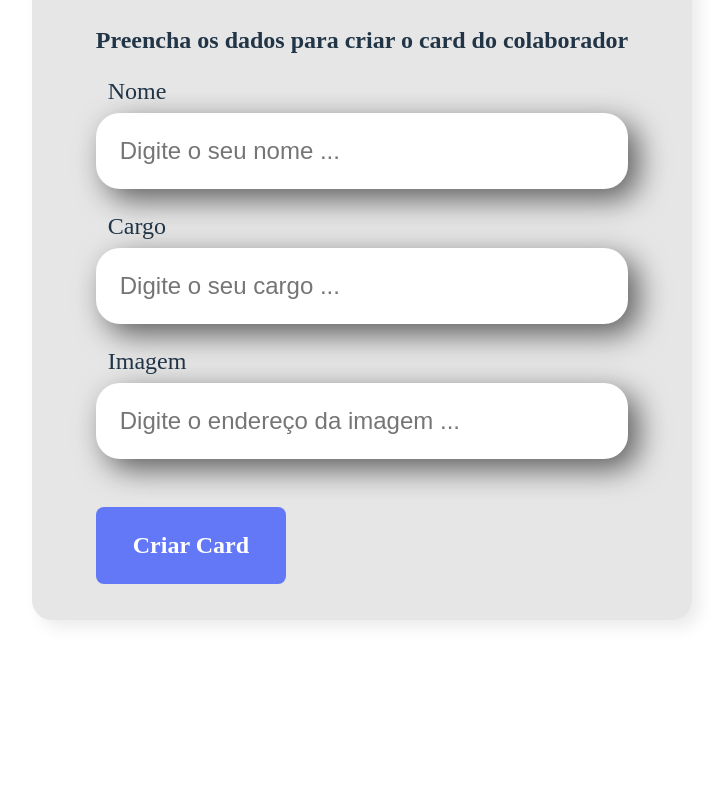
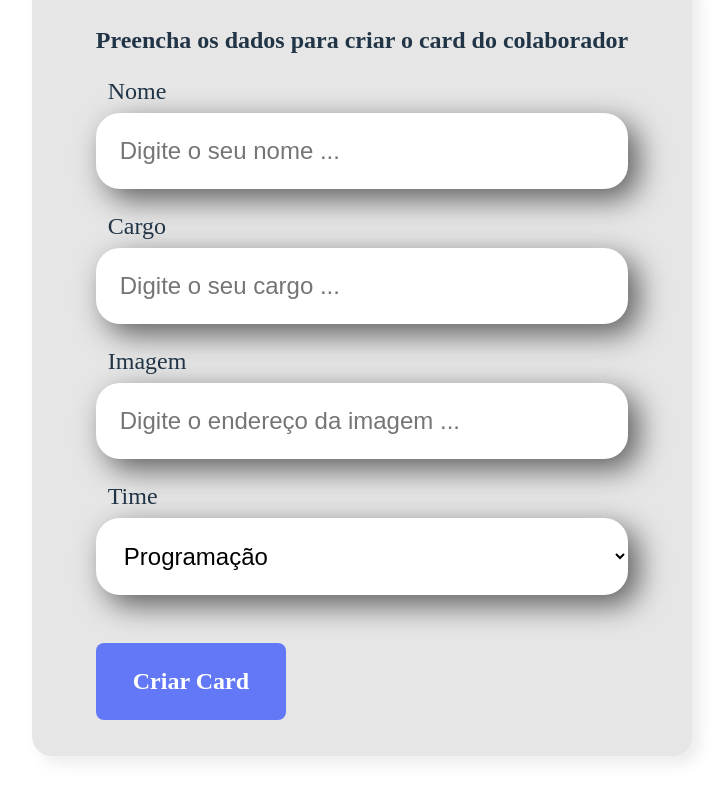
Before and after one commit to vinimaffra03/reactalura, a React (Vite) app: page / in a window 1280 px wide. Shown: the part 607-1407 px from the top of the page, without its empty margins (278-1006 px from the left). Before the commit the page ends 1307 px from the top, so only its background shows below. Built offline with nearby package versions, Linux system fonts and the light colour scheme.

Commit message:
forms pronto

```diff
--- a/src/componentes/Formulario/index.jsx
+++ b/src/componentes/Formulario/index.jsx
@@ -1,7 +1,18 @@
 import CampoTexto from '../CampoTexto'
+import ListaSuspensa from '../listaSuspensa'
 import './Formulario.css'
 
 const Formulario = () => {
+
+    const times = [
+        'Programação',
+        'Front-end',
+        'Data-Science',
+        'DevOps',
+        'Mobile',
+        'Inovação e Gestão'
+    ]
+
     return(
         <section className='formulario'>
             <form>
@@ -9,6 +20,7 @@ const Formulario = () => {
                 <CampoTexto label="Nome" placeholder="Digite o seu nome"/>
                 <CampoTexto label="Cargo" placeholder="Digite o seu cargo"/>
                 <CampoTexto label="Imagem" placeholder="Digite o endereço da imagem"/>
+                <ListaSuspensa label='Time' itens={times}/>
                 <button>Criar Card</button>
             </form>
         </section>
--- /dev/null
+++ b/src/componentes/listaSuspensa/index.jsx
@@ -0,0 +1,18 @@
+import './ListaSuspensa.css'
+
+const ListaSuspensa = (props) => {
+    console.log(props.itens);
+
+    return (
+        <div className='lista-suspensa'>
+            <label>{props.label}</label>
+            <select>
+                {props.itens.map(item => {
+                    return <option key={item}>{item}</option>
+                })}
+            </select>
+        </div>
+    )
+}
+
+export default ListaSuspensa
--- a/src/componentes/listaSuspensa/listaSuspensa.css
+++ b/src/componentes/listaSuspensa/listaSuspensa.css
@@ -0,0 +1,18 @@
+.lista-suspensa label {
+    display: block;
+    padding-left: 0.5em;
+    margin-bottom: 8px;
+    font-size: 24px;
+}
+
+.lista-suspensa select {
+    background-color: white;
+    box-shadow: 10px 10px 30px rgba(0, 0, 0, 0.6);
+    width: 100%;
+    margin-bottom: 1em;
+    border: none;
+    border-radius: 1em;
+    font-size: 24px;
+    padding: 24px;
+    box-sizing: border-box;
+}
```
Also changed, not shown: src/componentes/listaSuspensa/listaSuspensa.jsx (deleted).
